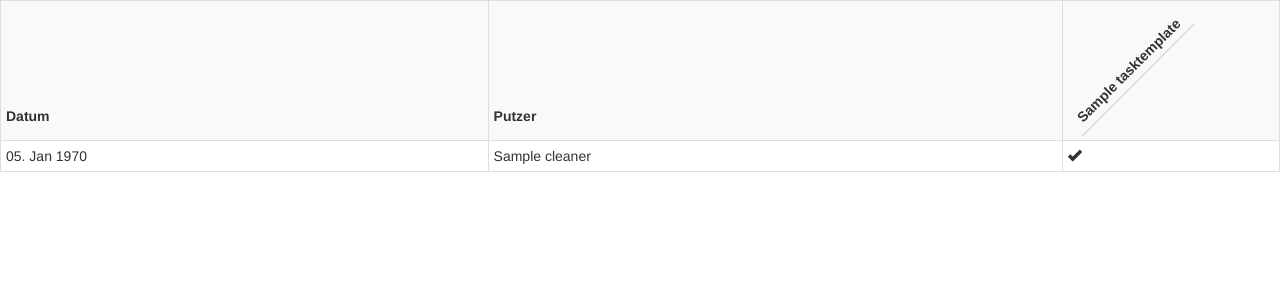
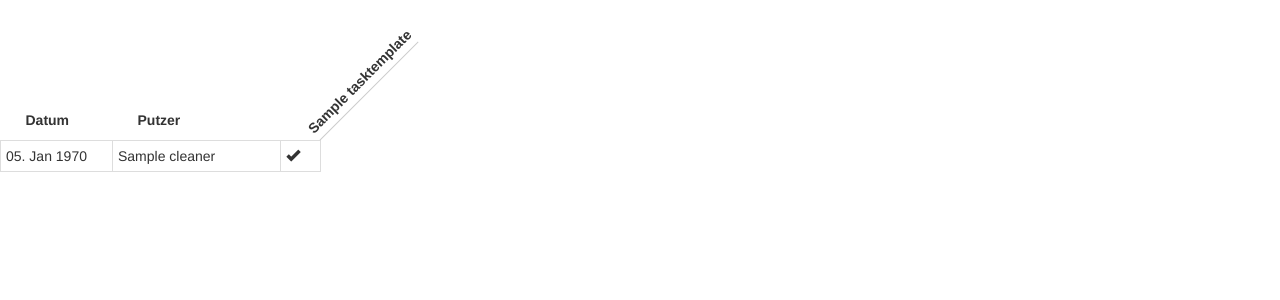
Before and after one commit to monoclecat/cleansys, a Django app: the page made by webinterface/templates/webinterface/schedule_print.html in a window 1280 px wide. Shown: the top 300 px of the page. Run offline with Django 3.2, Linux system fonts and the light colour scheme; the first user in the database is signed in; tables that the repository leaves empty hold one stand-in row (Sample ...); some libraries are stand-ins or nearby versions.

Commit message:
The printview is now satisfactory #20

```diff
--- a/webinterface/templates/webinterface/schedule.html
+++ b/webinterface/templates/webinterface/schedule.html
@@ -169,4 +169,5 @@
             </div>
         </div>
     {% endif %}
+    <br><br>
 {% endblock %}
--- a/webinterface/templates/webinterface/schedule_print.html
+++ b/webinterface/templates/webinterface/schedule_print.html
@@ -16,7 +16,7 @@
         th.rotate > div {
             transform:
                 /* Magic Numbers */
-                    translate(0px, 100px)
+                    translate(20px, 105px)
                         /* 45 is really 360 - 45 */
                     rotate(315deg);
             width: 30px;
@@ -24,37 +24,56 @@
 
         th.text_bottom > div {
             transform:
-                translate(0px, 100px);
+                translate(20px, 105px);
         }
 
         th.rotate > div > span {
             border-bottom: 1px solid #ccc;
-            padding: 5px 10px;
+            border-top: 1px solid #ccc;
+            padding: 5px 0px;
         }
+
+        .checkmark {
+            width: 1em;
+        }
+
+        .date {
+            width: 8em;
+        }
+
+        .cleaner {
+            width: 12em;
+        }
+
+
     </style>
 
-    <table class="table table-condensed table-bordered table-striped">
-        <tr>
-            <th class="text_bottom"><div><span>Datum</span></div></th>
-            <th class="text_bottom"><div><span>Putzer</span></div></th>
+    <table id="printtable" class="table table-condensed table-bordered table-striped"
+           style="width: auto; border:none; margin-right: 100px">
+        <tr style="background: #ffffff">
+            <th class="text_bottom date" style="border: none"><div><span>Datum</span></div></th>
+            <th class="text_bottom cleaner" style="border: none"><div><span>Putzer</span></div></th>
             {% for task_template in task_templates %}
-                <th class="rotate"><div><span>{{ task_template }}</span></div></th>
+                <th class="rotate checkmark" style="border: none">
+                    <div>
+                        <span {% if forloop.first %}style="border-top: none;"{% endif %}>{{ task_template }}</span>
+                    </div>
+                </th>
             {% endfor %}
         </tr>
         {% for cleaning_week in cleaning_weeks %}
             <tr>
-                <td>{{ cleaning_week.assignment_date|date:"d. M Y" }}</td>
-                <td>
+                <td class="date">{{ cleaning_week.assignment_date|date:"d. M Y" }}</td>
+                <td class="cleaner">
                     {% for cleaner in cleaning_week.assigned_cleaners %}
-                        {{ cleaner }}
-                        {% if not forloop.last %}, {% endif %}
+                        {{ cleaner }}{% if not forloop.last %}, {% endif %}
                     {% endfor %}
                 </td>
                 {% for task_template in task_templates %}
                     {% if task_template in cleaning_week.completed_tasks__as_templates %}
-                        <td><span class="glyphicon glyphicon-ok"></span></td>
+                        <td class="checkmark"><span class="glyphicon glyphicon-ok"></span></td>
                     {% else %}
-                        <td> </td>
+                        <td class="checkmark"> </td>
                     {% endif %}
                 {% endfor %}
             </tr>
```
